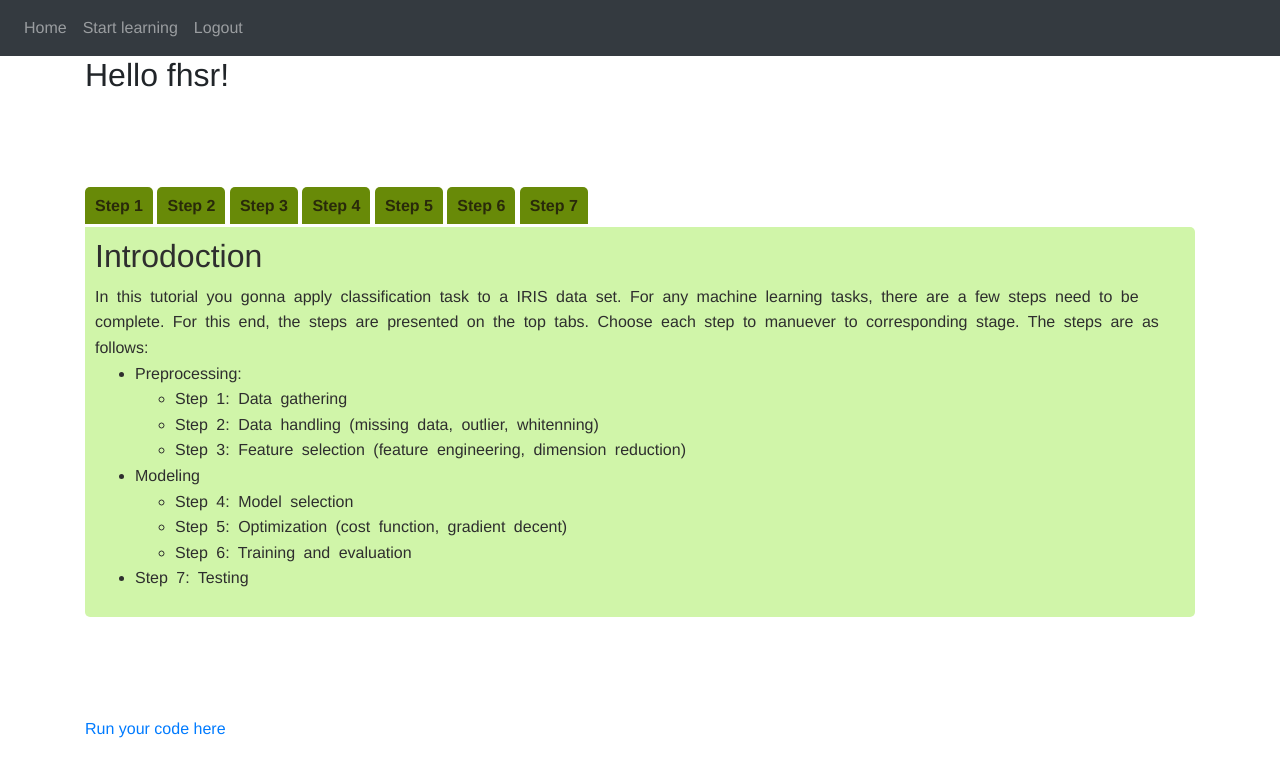
After one commit to pagand/MLAAS, a Flask app: page /learn in a window 1280 px wide. The commit adds this page. Shown: the top 777 px of the page. Run offline with Flask 2, Linux system fonts and the light colour scheme; a user stored in the database is signed in; some libraries are stand-ins or nearby versions.

Commit message:
added the learning stage with tabs and pyscript for online run

```diff
--- /dev/null
+++ b/website/static/styles/tabs_style.css
@@ -0,0 +1,80 @@
+body
+{
+ background-color:transparent;
+ margin:0px auto;
+ padding:0px;
+ font-family:helvetica;
+ height:auto;
+}
+h1
+{
+ text-align:center;
+ font-size:35px;
+ margin-top:60px;
+ color:#BEF781;
+}
+h1 p
+{
+ text-align:center;
+ margin:0px;
+ font-size:18px;
+ text-decoration:underline;
+ color:white;
+}
+#main_content
+{
+ margin: 100px auto 100px auto;
+}
+/*
+#main_content li
+{
+ display:inline;
+ list-style-type:none;
+ background-color:#688A08;
+ padding:10px;
+ border-radius:5px 5px 0px 0px;
+ color:#292A0A;
+ font-weight:bold;
+ cursor:pointer;
+}
+*/
+
+#main_content li.notselected
+{
+    display:inline;
+ list-style-type:none;
+ padding:10px;
+ border-radius:5px 5px 0px 0px;
+ color:#292A0A;
+ font-weight:bold;
+ cursor:pointer;
+ background-color:#688A08;
+ color:#292A0A;
+}
+#main_content li.selected
+{
+    display:inline;
+ list-style-type:none;
+ padding:10px;
+ border-radius:5px 5px 0px 0px;
+ color:#292A0A;
+ font-weight:bold;
+ cursor:pointer;
+ background-color:#D0F5A9;
+ color:#292A0A;
+}
+#main_content .hidden_desc
+{
+ display:none;
+ visibility:hidden;
+}
+#main_content #page_content
+{
+ background-color:#D0F5A9;
+ padding:10px;
+ margin-top:9px;
+ border-radius:0px 5px 5px 5px;
+ color:#2E2E2E;
+ line-height: 1.6em;
+ word-spacing:4px;
+}
--- a/website/templates/base.html
+++ b/website/templates/base.html
@@ -14,9 +14,10 @@
       href="https://stackpath.bootstrapcdn.com/font-awesome/4.7.0/css/font-awesome.min.css"
       crossorigin="anonymous"
     />
-
+    <div class="container">{% block header %} {% endblock %}</div>
     <title>{% block title %}Home{% endblock %}</title>
   </head>
+  <div class="container">{% block headbod %} {% endblock %}</div>
   <body>
     <nav class="navbar navbar-expand-lg navbar-dark bg-dark">
       <button
@@ -31,6 +32,7 @@
         <div class="navbar-nav">
           {% if user.is_authenticated %}
           <a class="nav-item nav-link" id="home" href="/">Home</a>
+          <a class="nav-item nav-link" id="learn" href="/learn">Start learning</a>
           <a class="nav-item nav-link" id="logout" href="/logout">Logout</a>
           {% else %}
           <a class="nav-item nav-link" id="login" href="/login">Login</a>
--- a/website/templates/home.html
+++ b/website/templates/home.html
@@ -18,4 +18,5 @@
     <button type="submit" class="btn btn-primary">Add Note</button>
   </div>
 </form>
+
 {% endblock %}
--- /dev/null
+++ b/website/templates/learn.html
@@ -0,0 +1,177 @@
+{% extends "base.html" %} {% block header %}
+
+<link rel="stylesheet" type="text/css" href="{{ url_for('static',filename='styles/tabs_style.css') }}">
+<script>
+ function change_tab(id)
+ {
+   document.getElementById("page_content").innerHTML=document.getElementById(id+"_desc").innerHTML;
+   document.getElementById("page1").className="notselected";
+   document.getElementById("page2").className="notselected";
+   document.getElementById("page3").className="notselected";
+   document.getElementById("page4").className="notselected";
+   document.getElementById("page5").className="notselected";
+   document.getElementById("page6").className="notselected";
+   document.getElementById("page7").className="notselected";
+   document.getElementById(id).className="selected";
+ }
+</script>
+ {% endblock %}
+{% block title %}Learn{% endblock %} {% block content%}
+ <h2>Hello {{ user.first_name }}!</h2>
+
+<div id="main_content">
+
+ <li class="notselected" id="page1" onclick="change_tab(this.id);">Step 1</li>
+ <li class="notselected" id="page2" onclick="change_tab(this.id);">Step 2</li>
+ <li class="notselected" id="page3" onclick="change_tab(this.id);">Step 3</li>
+ <li class="notselected" id="page4" onclick="change_tab(this.id);">Step 4</li>
+ <li class="notselected" id="page5" onclick="change_tab(this.id);">Step 5</li>
+ <li class="notselected" id="page6" onclick="change_tab(this.id);">Step 6</li>
+ <li class="notselected" id="page7" onclick="change_tab(this.id);">Step 7</li>
+
+ <div class='hidden_desc' id="page1_desc">
+  <h2>Step 1: Data gathering</h2>
+  The first step in a machine learning problem is to find the dataset. According to the task which is classification problem, since it is categorized as
+   <b>supervised learning </b>, we need a labaled dataset. The dataset can be find <a href="https://www.kaggle.com/datasets/arshid/iris-flower-dataset" target="_blank">kaggle</a> or <a href="https://scikit-learn.org/stable/auto_examples/datasets/plot_iris_dataset.html " target="_blank">Python scikit learn package</a>. <br> <br>
+   <p><i>Required action: </i> Go ahead and download the dataset from the first link. </p>
+ </div>
+
+ <div class='hidden_desc' id="page2_desc">
+  <h2>Step 2: Data handling  </h2>
+  In the second step of the data preprocessing stage, we need to look after dataset conditions. The things we need to look are missing data, outlier detection and mapping the dataset to a limited range (0,1) or (-1,1) which helps the calculation in the modeling stage.
+  <br> <br>
+   <p><i>Required action 1: </i> Go through the dowloaded directory and open the csv file. Try to look for any inconsistency in the data. </p>
+   <p><i>Required action 2: </i> Load the dataset using the scikit learn package and run the following code. </p>
+ <figure>
+  <figcaption>Sample python code</figcaption>
+  <pre>
+    <code>
+      from sklearn.preprocessing import MinMaxScaler
+      import pandas as pd # library for data analsysis
+      import numpy as np # library to handle data in a vectorized manner
+
+      # import the feature engineered dataset
+      df = pd.read_csv('<'location'>', index_col=None, skiprows=[1]) % already satisfied if you run in here (iris_df)
+      iris_df.columns=['sepal_len', 'sepal_wid', 'petal_len', 'petal_wid', 'target']
+      iris_df.dropna(how="all", inplace=True) # remove any empty lines
+
+      df = df.drop(df[(df[<'feature'>] >= <1.5 IRQ >)].index)
+      scaler_x = MinMaxScaler(feature_range=(0,1))
+      X_scaled = scaler_x.fit_transform(X)
+    </code>
+  </pre>
+</figure>
+ </div>
+
+ <div class='hidden_desc' id="page3_desc">
+  <h2>Step 3: Feature selection</h2>
+  In the last step of preprocessing, we need to come up with the features that best describe our model. We can use domain knowledge or infomration from the correlation matrix to get this information. There might be some situation, where a function of some input provide a better feature, which is called feature engineering. We need to split our dataset to two distinct set: train and test, each of which should equally distribute over the span of dataset, but train size is usually 2.3 times bigger than the test.
+  <br> <br>
+   <p><i>Required action 1: </i> Find the useful features for the model</p>
+   <p><i>Required action 2: </i> Split the dataset to train and test with ratio 7 and 3 respectively. </p>
+   <figure>
+  <figcaption>Sample Python code</figcaption>
+  <pre>
+    <code>
+      from sklearn.model_selection import train_test_split
+
+      X = df.drop(columns={'<'not useful inputs'>'}) % or iris_X=iris_df.iloc[:,['<'# relevent colomn'>']]
+      y = df['<'target feature'>']
+      df = df.assign('<'new feature'>'=lambda x: (x.'<'feature1'>' '<'some operation'>'' x.'<'feature2'>'))
+
+      X_train, X_test, y_train, y_test = train_test_split(X, y, test_size=0.3, random_state=2)
+
+    </code>
+  </pre>
+</figure>
+ </div>
+
+
+ <div class='hidden_desc' id="page4_desc">
+  <h2>Step 4: Model selection</h2>
+  In the first stage of model selection, you need to come up with a model. According to our task of classification, we use KNN method. There is a method in scikit learn called  <a href="https://scikit-learn.org/stable/modules/generated/sklearn.neighbors.KNeighborsClassifier.html" target="_blank">KNeighborsClassifier</a> that we will going to use in this project.  We need to define three parameters: number of neighbors metric, and p. Metric is the distance metric, which by defult is minkowski and the p can be 1 for manhattan distance (l1) and 2 for  euclidean distance (l2).
+  <br> <br>
+   <p><i>Required action 1: </i> Import the classification technique. </p>
+   <p><i>Required action 2: </i> Find the values for parameters. </p>
+   <figure>
+  <figcaption>Sample Python code</figcaption>
+  <pre>
+    <code>
+      from sklearn.neighbors import KNeighborsClassifier
+
+      classifier = KNeighborsClassifier(n_neighbors=?, metric=?, p=?)
+
+    </code>
+  </pre>
+</figure>
+ </div>
+
+ <div class='hidden_desc' id="page5_desc">
+  <h2>Step 5: Optimization</h2>
+  In this step we need to declare the optimization technique and the cost function. According to our example, for the multi-class classification problem the cost function is cross entropy function. For the KNN, the cost function is to minimize the number of misclassified by finding the centers for each class.
+ </div>
+
+
+  <div class='hidden_desc' id="page6_desc">
+  <h2>Step 6: Training and evaluation</h2>
+  After we have find an optimization technique and a cost function, now we can try to train the mode. There are different interative appraoch for optimizing a convex cost function. In our example, we do not need to define the iterative method, as there fit method can easily provide us the solution. Evaluation techniques is used to monitor over fitting. Yet, in this example we do not need to concern about it as the fit will train the model with adequate epochs.
+  <br> <br>
+   <p><i>Required action: </i> Train the model.  </p>
+   <figure>
+  <figcaption>Sample Python code</figcaption>
+  <pre>
+    <code>
+      classifier.fit(X_train, y_train)
+    </code>
+  </pre>
+</figure>
+ </div>
+
+ <div class='hidden_desc' id="page7_desc">
+  <h2>Step 7: Testing </h2>
+  Now that we have our trained model, we need to see how our model reacted. For this end, we are going to use our untoched test dataset to see our overal model performance.
+  <br> <br>
+   <p><i>Required action 1: </i> Find the prediction for test dataset  </p>
+   <p><i>Required action 2: </i> Provide a metric to compute accuracy and compute it for this example.  </p>
+   <figure>
+  <figcaption>Sample Python code</figcaption>
+  <pre>
+    <code>
+      from sklearn.metrics import accuracy_score
+
+      y_pred = classifier.predict(X_test)
+      accuracy = accuracy_score(y_true=y_test, y_pred=y_pred)
+      print("Accuracy: % {:10.2f}".format(accuracy * 100))
+    </code>
+  </pre>
+</figure>
+ </div>
+
+
+ <div id="page_content">
+  <h2>Introdoction</h2>
+  In this tutorial you gonna apply classification task to a IRIS data set. For any machine learning tasks, there are a few steps need to be complete. For this end, the steps are presented on the top tabs. Choose each step to manuever to corresponding stage. The steps are as  follows:
+  <ul>
+  <li  > Preprocessing:
+    <ul>
+      <li  > Step 1: Data gathering </li>
+      <li > Step 2: Data handling (missing data, outlier, whitenning) </li>
+      <li  > Step 3: Feature selection (feature engineering, dimension reduction) </li>
+  </ul>
+    </li>
+  <li > Modeling
+    <ul>
+      <li  > Step 4: Model selection </li>
+      <li > Step 5: Optimization (cost function, gradient decent)</li>
+      <li  > Step 6: Training and evaluation</li>
+    </ul>
+  </li>
+  <li > Step 7: Testing
+  </li>
+</ul>
+ </div>
+</div>
+
+<p><a href="/run/iris" target="_blank">Run your code here</a></p>
+
+{% endblock %}
--- a/website/views.py
+++ b/website/views.py
@@ -24,6 +24,17 @@ def home():
     return render_template("home.html", user=current_user)
 
 
+@views.route('/learn', methods=['GET'])
+@login_required
+def learn():
+    return render_template("learn.html", user=current_user)
+
+
+@views.route('/run/iris', methods=['GET'])
+@login_required
+def runiris():
+    return render_template("run.html", user=current_user, type='iris')
+
 @views.route('/delete-note', methods=['POST'])
 def delete_note():
     note = json.loads(request.data)
--- a/wsgi.py
+++ b/wsgi.py
@@ -1,9 +1,9 @@
-from myapp import app
-if __name__ == "__main__":
-    app.run()
-#from website import create_app
+#from myapp import app
+#if __name__ == "__main__":
+#    app.run()
+from website import create_app
 
-#app = create_app()
+app = create_app()
 
-#if __name__=='__main__':
-#     app.run()
+if __name__=='__main__':
+     app.run()
```
Also changed, not shown: website/static/styles/repl.css (added, +16 -0 lines), website/templates/run.html (added, +41 -0 lines), website/database.db, 5 other files.
